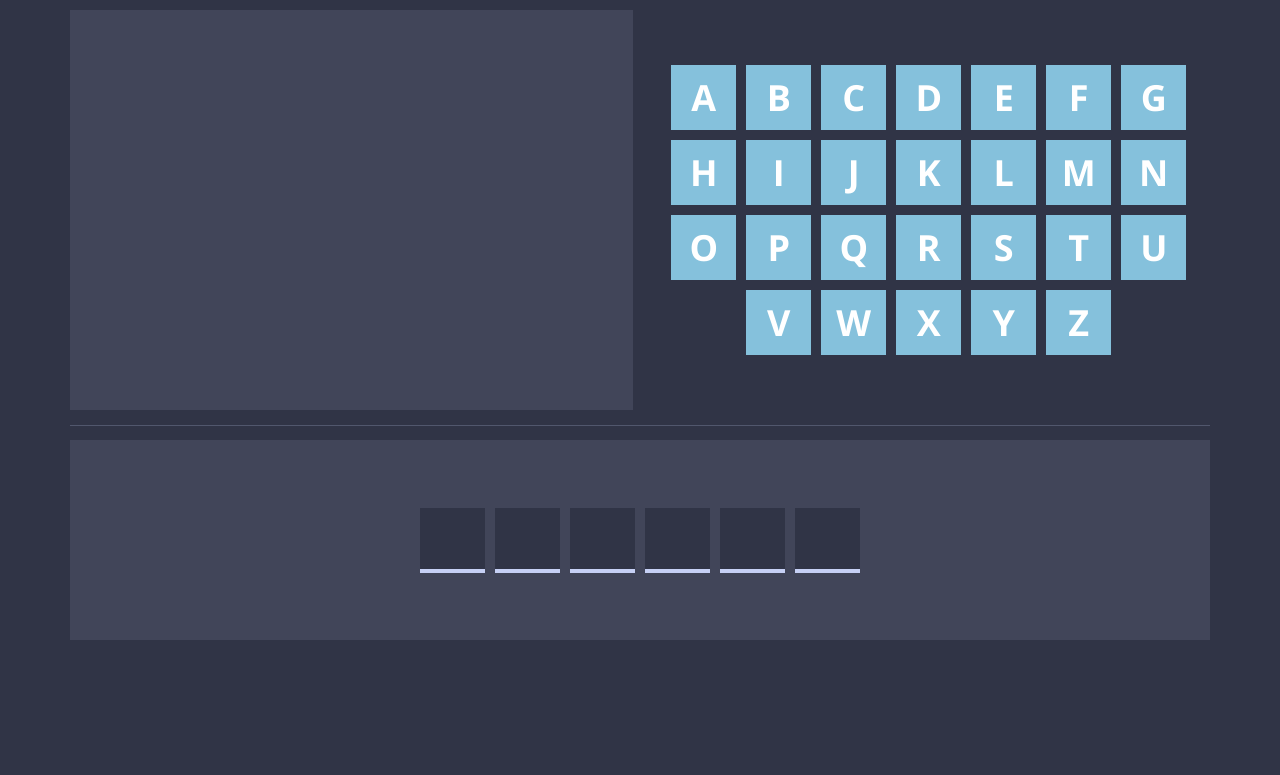
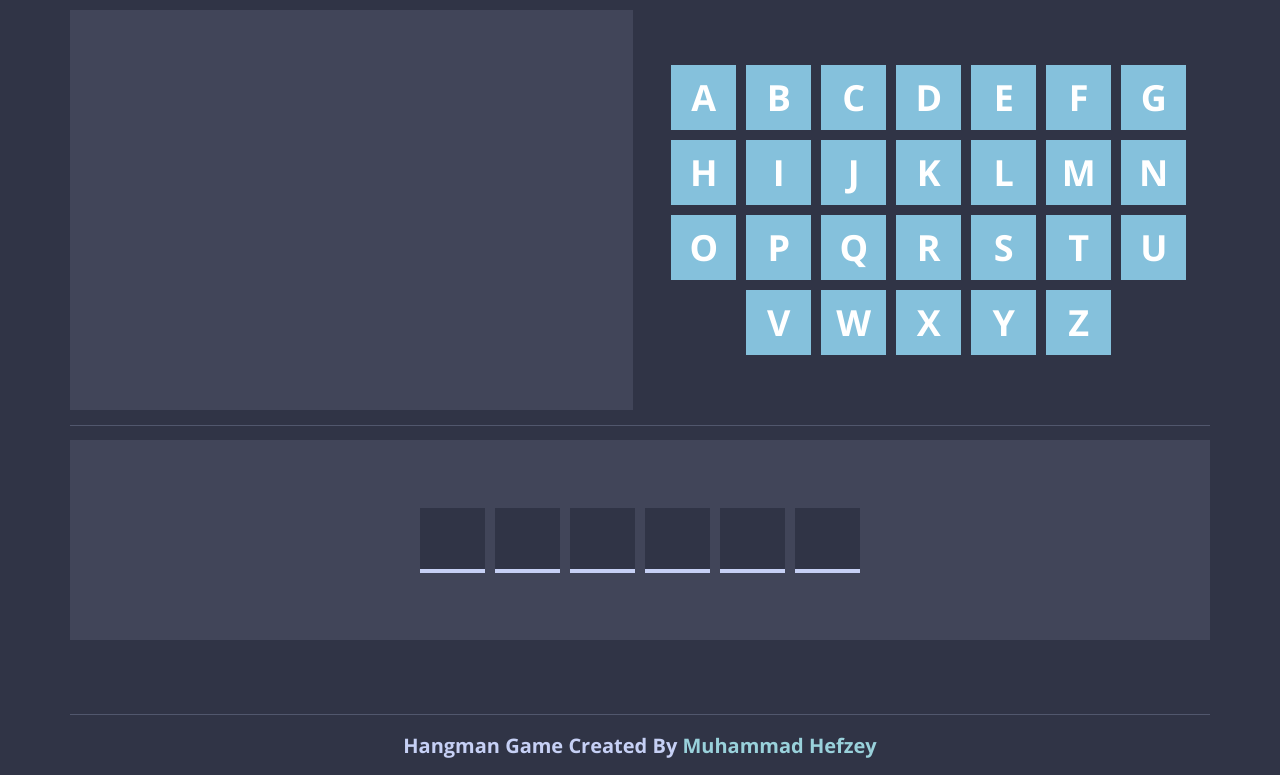
Before and after one commit to Muhammad95959/Hangman, a plain HTML site: page index.html in a window 1280 px wide. Shown: the part 65-840 px from the top of the page. Before the commit the page ends 800 px from the top, so only its background shows below. Drawn offline with Linux system fonts and the light colour scheme.

Commit message:
add the footer

```diff
--- a/css/main.css
+++ b/css/main.css
@@ -87,6 +87,8 @@ header {
 
 section.game-content {
   .container {
+    min-height: calc(100vh - 120px - var(--gap));
+    position: relative;
     margin-top: var(--gap);
     > div:first-of-type {
       display: flex;
@@ -320,7 +322,7 @@ section.game-content {
       }
     }
     > div:last-of-type {
-      margin-bottom: var(--gap);
+      padding-bottom: var(--gap);
       text-align: center;
       .result-message {
         font-weight: bold;
@@ -341,5 +343,35 @@ section.game-content {
         }
       }
     }
+    &::after {
+      content: "";
+      position: absolute;
+      left: 15px;
+      bottom: 0;
+      height: 1px;
+      width: calc(100% - 30px);
+      background-color: var(--surface-1);
+    }
   }
 }
+
+footer {
+  display: flex;
+  align-items: center;
+  justify-content: center;
+  height: 60px;
+  .container {
+    font-weight: bold;
+    text-align: center;
+    font-size: 20px;
+    position: relative;
+    @media (max-width: 768px) {
+      font-size: 14px;
+    }
+    a {
+      color: var(--sky);
+      text-decoration: none;
+      outline: none;
+    }
+  }
+}
--- a/index.html
+++ b/index.html
@@ -42,6 +42,12 @@
         </div>
       </div>
     </section>
+    <footer>
+      <div class="container">
+        Hangman Game Created By
+        <a href="https://github.com/Muhammad95959" target="_blank">Muhammad Hefzey</a>
+      </div>
+    </footer>
   </body>
   <script src="main.js"></script>
 </html>
```
